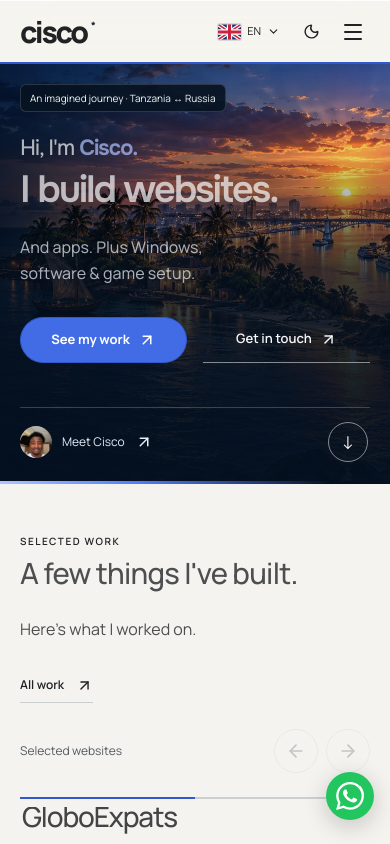
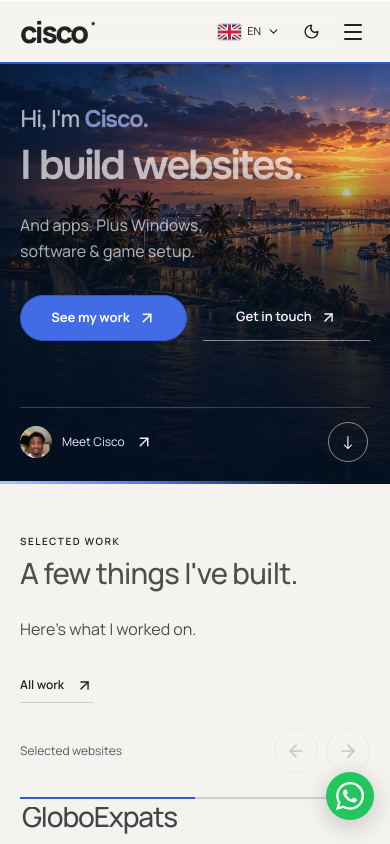
Before and after one commit to iamciscoo/portfolio, a Next.js app: page /en in a window 390 px wide. Shown: the top 844 px of the page. Built offline with nearby package versions, Linux system fonts and the light colour scheme.

Commit message:
fix: drop the art credit row on mobile and let the hero copy breathe

```diff
--- a/src/app/styles/hero-mobile.css
+++ b/src/app/styles/hero-mobile.css
@@ -29,36 +29,29 @@
     padding-block: 20px;
     gap: 24px;
   }
-  .cinematic-top {
-    display: block;
-  }
-  .cinematic-top > span:first-child,
+  /* The art credit belongs to the desktop composition only. */
+  .cinematic-top,
   .cinematic-hero .personal-kicker,
   .hero-intro-full,
   .hero-scroll-link > span:first-child {
     display: none;
   }
-  .hero-art-credit {
-    display: inline-block;
-    max-width: 100%;
-    padding: 5px 9px;
-    font-size: 10px;
-  }
   .cinematic-hero .personal-hero-copy {
     margin-block: auto;
-    padding-block: 0;
+    padding-block: 4px;
   }
   /* The photo surface stays light-on-dark, including pending scroll reveals. */
+  /* With the credit row gone the copy owns the frame, so it can breathe. */
   :root[data-theme] .cinematic-hero h1 {
     color: inherit;
-    font-size: clamp(32px, 9.7vw, 46px);
-    line-height: 1.12;
+    font-size: clamp(36px, 10.6vw, 50px);
+    line-height: 1.1;
     letter-spacing: -0.04em;
   }
   :root[data-theme] .hero-introduction {
-    margin-bottom: 8px;
+    margin-bottom: 10px;
     color: #f7f8fa;
-    font-size: 22px;
+    font-size: 24px;
     line-height: 1.2;
   }
   :root[data-theme] .hero-name {
```
